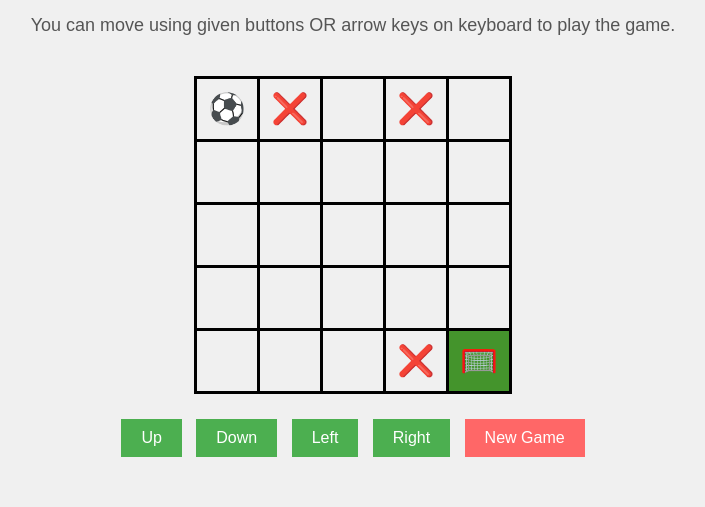
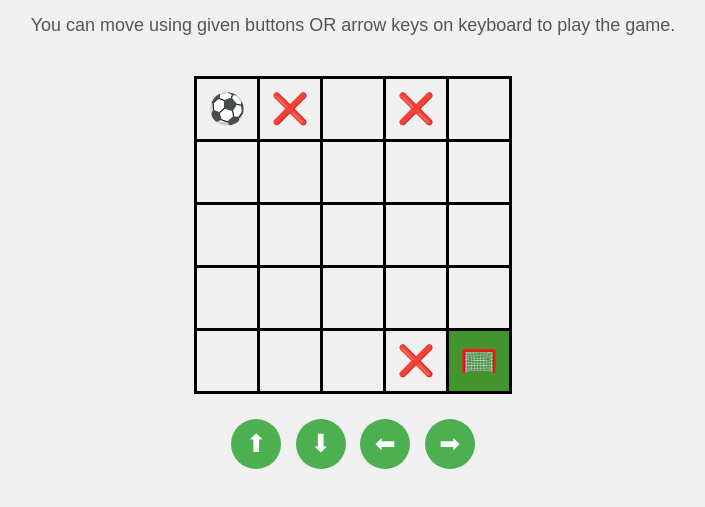
Before and after one commit to anuj-anujmaurya/maze_adventure, a plain HTML site: page index.html in a window 1280 px wide. Shown: the part 133-640 px from the top of the page, without its empty margins (287-992 px from the left). Drawn offline with Linux system fonts and the light colour scheme.

Commit message:
changed button

```diff
--- a/index.html
+++ b/index.html
@@ -15,11 +15,10 @@
     <div class="table">
         <table id="maze"></table>
     </div>
-    <button onclick="move('up')">Up</button>
-    <button onclick="move('down')">Down</button>
-    <button onclick="move('left')">Left</button>
-    <button onclick="move('right')">Right</button>
-    <button onclick="refreshMaze()" class="btn-red">New Game</button>
+    <button onclick="move('up')">⬆</button>
+    <button onclick="move('down')">⬇</button>
+    <button onclick="move('left')">⬅</button>
+    <button onclick="move('right')">➡</button>
 </body>
 <script src="maze_logic.js"></script>
 <script src="script.js"></script>
--- a/styles.css
+++ b/styles.css
@@ -50,12 +50,14 @@ table, td {
 
 button {
     margin: 5px;
-    padding: 10px 20px;
-    font-size: 16px;
+    font-size: 25px;
     background-color: #4CAF50;
     color: white;
     border: none;
     cursor: pointer;
+    border-radius: 50%;
+    height: 50px;
+    width: 50px;
 }
 
 button:hover {
```
